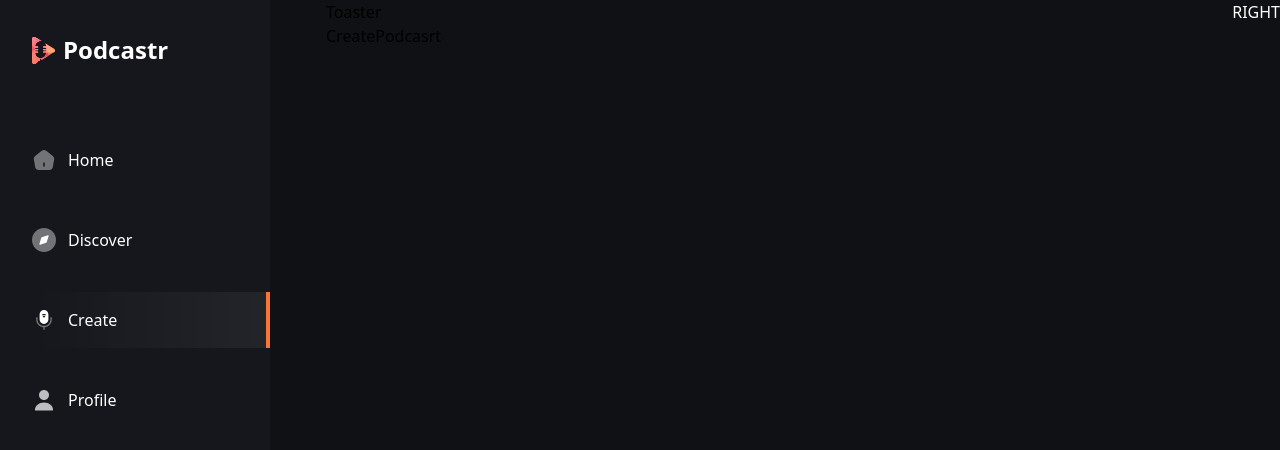
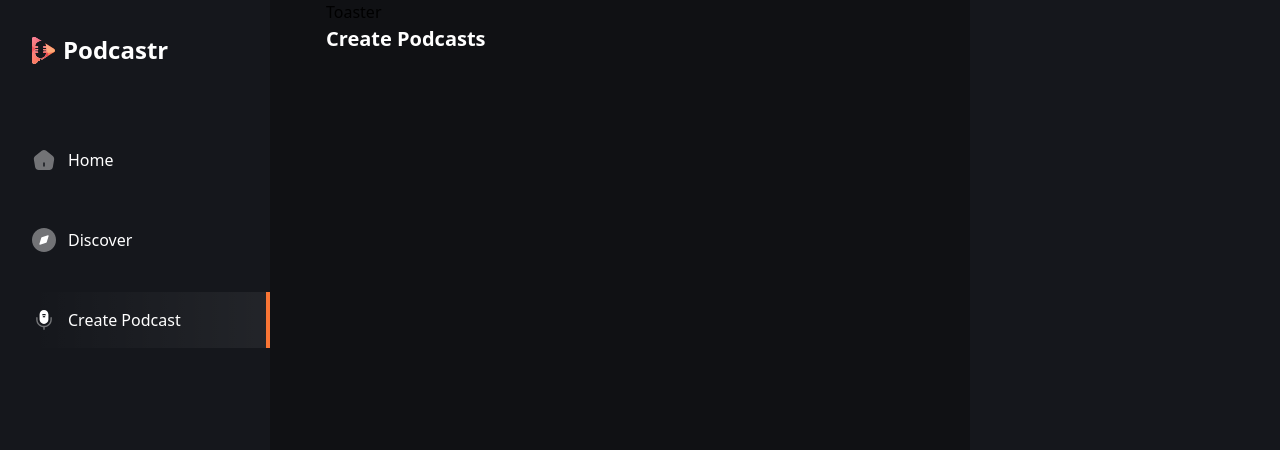
Before and after one commit to nivindulakshitha/Podcastr, a Next.js app: page /create-podcast in a window 1280 px wide. Shown: the top 450 px of the page. Built offline with nearby package versions, Linux system fonts and the light colour scheme.

Commit message:
Refactor layout and button components, add new layout component for authentication pages, and update eslint configuration to enforce 4-space indentation

```diff
--- a/app/(root)/create-podcast/page.tsx
+++ b/app/(root)/create-podcast/page.tsx
@@ -2,7 +2,9 @@ import React from 'react'
 
 const CreatePodcast = () => {
 	return (
-		<div>CreatePodcasrt</div>
+		<section>
+			<h1 className="text-20 font-bold text-white-1">Create Podcasts</h1>
+		</section>
 	)
 }
 
--- a/app/(root)/discover/page.tsx
+++ b/app/(root)/discover/page.tsx
@@ -2,7 +2,9 @@ import React from 'react'
 
 const Discover = () => {
 	return (
-		<div>Discover</div>
+		<section>
+			<h1 className="text-20 font-bold text-white-1">Discover</h1>
+		</section>
 	)
 }
 
--- a/app/(root)/layout.tsx
+++ b/app/(root)/layout.tsx
@@ -1,5 +1,6 @@
 import LeftSideBar from "@/components/LeftSideBar";
 import MobileNav from "@/components/MobileNav";
+import RightSideBar from "@/components/RightSideBar";
 import Image from "next/image";
 
 export default function RootLayout({
@@ -25,7 +26,7 @@ export default function RootLayout({
 					</div>
 				</section>
 
-				<p className="text-white-1">RIGHT</p>
+				<RightSideBar />
 			</main>
 		</div>
 	);
--- a/app/(root)/page.tsx
+++ b/app/(root)/page.tsx
@@ -1,4 +1,6 @@
+import PodcastCard from '@/components/PodcastCard'
 import { Button } from '@/components/ui/button'
+import { podcastData } from '@/constants'
 import React from 'react'
 
 const Home = () => {
@@ -6,7 +8,11 @@ const Home = () => {
 		<div className='mt-9 flex flex-col gap-9'>
 			<section className="flex flex-col gap-5">
 				<h1 className="text-20 font-bold text-white-1">Trending Podcasts</h1>
-				{/* <Button className='text-white-1 bg-orange-1'></Button> */}
+				{
+					podcastData.map((podcast) => {
+						return <PodcastCard key={podcast.id} podcast={podcast} />
+					})
+				}
 			</section>
 		</div>
 	)
--- a/app/(root)/profile/page.tsx
+++ b/app/(root)/profile/page.tsx
@@ -2,7 +2,9 @@ import React from 'react'
 
 const Profile = () => {
 	return (
-		<div>Profile</div>
+		<section>
+			<h1 className="text-20 font-bold text-white-1">Profile</h1>
+		</section>
 	)
 }
 
--- a/components/LeftSideBar.tsx
+++ b/components/LeftSideBar.tsx
@@ -1,5 +1,5 @@
 'use client';
-import { sidebarItems } from '@/constants'
+import { sidebarLinks } from '@/constants'
 import { cn } from '@/lib/utils';
 import Image from 'next/image'
 import Link from 'next/link'
@@ -19,7 +19,7 @@ const SideBar = () => {
 				</Link>
 
 				{
-					sidebarItems.map(({ label, route, imgURL }) => {
+					sidebarLinks.map(({ label, route, imgURL }) => {
 						const isActive = pathname === route || pathname.startsWith(`${route}/`);
 
 						return (
--- /dev/null
+++ b/components/PodcastCard.tsx
@@ -0,0 +1,16 @@
+import Image from 'next/image';
+import React from 'react'
+
+const PodcastCard = ({podcast} : {podcast: any}) => {
+	const { id, title, description, imgURL } = podcast;
+
+	return (
+		<div className='cursor-pointer '>
+			<figure className="flex flex-col gap-2">
+				<Image src={imgURL} alt={title} width={175} height={175} />
+			</figure>
+		</div>
+  )
+}
+
+export default PodcastCard
--- a/components/RightSideBar.tsx
+++ b/components/RightSideBar.tsx
@@ -1,9 +1,11 @@
 import React from 'react'
 
 const RightSideBar = () => {
-  return (
-	<div>RightSideBar</div>
-  )
+	return (
+		<section className='right_sidebar'>
+
+		</section>
+	)
 }
 
 export default RightSideBar
--- a/constants/index.ts
+++ b/constants/index.ts
@@ -1,22 +1,103 @@
-export const sidebarItems = [
+export const sidebarLinks = [
 	{
+		imgURL: "/icons/home.svg",
+		route: "/",
 		label: "Home",
-		route: "/",
-		imgURL: "/icons/home.svg",
 	},
 	{
+		imgURL: "/icons/discover.svg",
+		route: "/discover",
 		label: "Discover",
-		route: "/discover",
-		imgURL: "/icons/discover.svg",
 	},
 	{
-		label: "Create",
+		imgURL: "/icons/microphone.svg",
 		route: "/create-podcast",
-		imgURL: "/icons/microphone.svg",
+		label: "Create Podcast",
+	},
+];
+
+export const voiceDetails = [
+	{
+		id: 1,
+		name: "alloy",
 	},
 	{
-		label: "Profile",
-		route: "/profile",
-		imgURL: "/icons/profile.svg",
-	}
+		id: 2,
+		name: "echo",
+	},
+	{
+		id: 3,
+		name: "fable",
+	},
+	{
+		id: 4,
+		name: "onyx",
+	},
+	{
+		id: 5,
+		name: "nova",
+	},
+	{
+		id: 6,
+		name: "shimmer",
+	},
 ];
+
+export const podcastData = [
+	{
+		id: 1,
+		title: "The Joe Rogan Experience",
+		description: "A long form, in-depth conversation",
+		imgURL:
+			"https://lovely-flamingo-139.convex.cloud/api/storage/3106b884-548d-4ba0-a179-785901f69806",
+	},
+	{
+		id: 2,
+		title: "The Futur",
+		description: "This is how the news should sound",
+		imgURL:
+			"https://lovely-flamingo-139.convex.cloud/api/storage/16fbf9bd-d800-42bc-ac95-d5a586447bf6",
+	},
+	{
+		id: 3,
+		title: "Waveform",
+		description: "Join Michelle Obama in conversation",
+		imgURL:
+			"https://lovely-flamingo-139.convex.cloud/api/storage/60f0c1d9-f2ac-4a96-9178-f01d78fa3733",
+	},
+	{
+		id: 4,
+		title: "The Tech Talks Daily Podcast",
+		description: "This is how the news should sound",
+		imgURL:
+			"https://lovely-flamingo-139.convex.cloud/api/storage/5ba7ed1b-88b4-4c32-8d71-270f1c502445",
+	},
+	{
+		id: 5,
+		title: "GaryVee Audio Experience",
+		description: "A long form, in-depth conversation",
+		imgURL:
+			"https://lovely-flamingo-139.convex.cloud/api/storage/ca7cb1a6-4919-4b2c-a73e-279a79ac6d23",
+	},
+	{
+		id: 6,
+		title: "Syntax ",
+		description: "Join Michelle Obama in conversation",
+		imgURL:
+			"https://lovely-flamingo-139.convex.cloud/api/storage/b8ea40c7-aafb-401a-9129-73c515a73ab5",
+	},
+	{
+		id: 7,
+		title: "IMPAULSIVE",
+		description: "A long form, in-depth conversation",
+		imgURL:
+			"https://lovely-flamingo-139.convex.cloud/api/storage/8a55d662-fe3f-4bcf-b78b-3b2f3d3def5c",
+	},
+	{
+		id: 8,
+		title: "Ted Tech",
+		description: "This is how the news should sound",
+		imgURL:
+			"https://lovely-flamingo-139.convex.cloud/api/storage/221ee4bd-435f-42c3-8e98-4a001e0d806e",
+	},
+];
```
